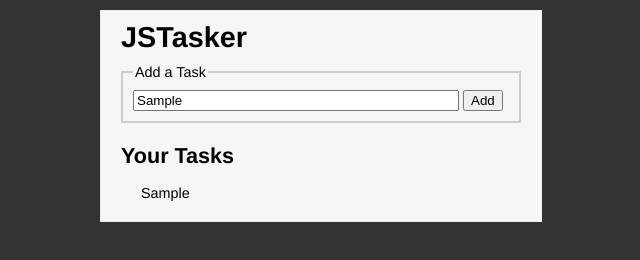
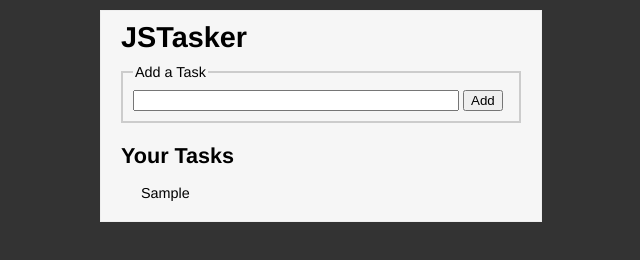
Before and after one commit to JonahMoses/learning_jquery, a plain HTML site: page jstasker/index.html in a window 1280 px wide. Both pictures are taken after typing "Sample" into the empty fields and a click on the input "Add". Shown: the full height of the page, 319-959 px from the left. Drawn offline with nearby package versions, Linux system fonts and the light colour scheme.

Commit message:
autofocus and clearing of field when submitted

```diff
--- a/jstasker/application.js
+++ b/jstasker/application.js
@@ -1,9 +1,12 @@
 $(function(){
+
   $('form#add_task').on('submit', function(event){
     event.preventDefault();
     var taskText = $('input#task_text').val ();
-    console.log(taskText)
     var listItem = "<li>" + taskText + "</li>";
     $('#tasks ul').append(listItem);
+    $('input#task_text').val ("")
   });
+
+
 });
--- a/jstasker/index.html
+++ b/jstasker/index.html
@@ -15,7 +15,7 @@
     <form id='add_task'>
       <fieldset>
         <legend>Add a Task</legend>
-        <input type='text' name='task_text' id='task_text' />
+        <input type='text' name='task_text' id='task_text' autofocus = "autofocus" />
         <input type='submit' name='add_button' value='Add' />
       </fieldset>
     </form>
```
